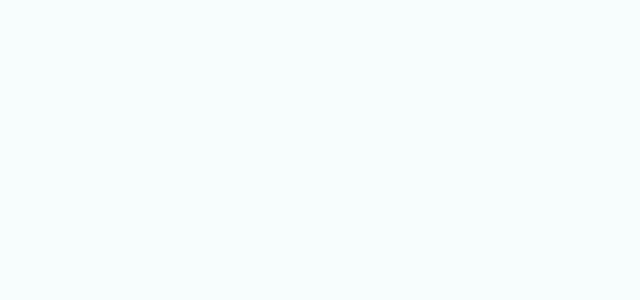
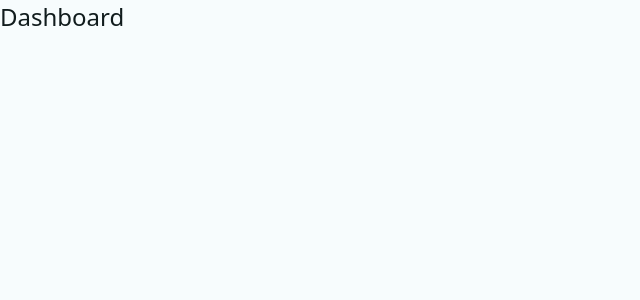
Before and after one commit to IsHakka/budget-app, a React (Vite) app: page / in a window 1280 px wide. Shown: the top 300 px of the page, without its empty margins (0-640 px from the left). Built offline with nearby package versions, Linux system fonts and the light colour scheme.

Commit message:
設定路徑，建立Dashboard

```diff
--- a/src/App.jsx
+++ b/src/App.jsx
@@ -1,8 +1,28 @@
+import { createBrowserRouter, RouterProvider } from "react-router-dom";
+import Dashboard, { dashboardLoader } from "./pages/Dashboard";
+import Error from "./pages/Error";
+
+const router = createBrowserRouter([
+  {
+    path: "/",
+    element: <Dashboard></Dashboard>,
+    loader: dashboardLoader
+  },
+  {
+    path: "*",
+    element: <Error></Error>
+  }
+]);
+
 
 function App() {
 
   return (
-    <div className="App"></div>
+    <div className="App">
+      <RouterProvider
+        router={router}
+      />
+    </div>
   )
 }
 
--- /dev/null
+++ b/src/pages/Dashboard.jsx
@@ -0,0 +1,23 @@
+import { useLoaderData } from "react-router-dom";
+import { fetchData } from "../untils/helpers";
+
+// 抓數據
+export function dashboardLoader() {
+    const userName = fetchData('userName')
+    return {
+        userName
+    }
+}
+
+const Dashboard = () => {
+    const { userName } = useLoaderData()
+
+    return (
+        <div>
+            <h1>{userName}</h1>
+            Dashboard
+        </div>
+    );
+};
+
+export default Dashboard;
--- /dev/null
+++ b/src/pages/Error.jsx
@@ -0,0 +1,10 @@
+
+const Error = () => {
+    return (
+        <div>
+            Error
+        </div>
+    );
+};
+
+export default Error;
--- /dev/null
+++ b/src/untils/helpers.jsx
@@ -0,0 +1,3 @@
+export const fetchData = (key) => {
+    return JSON.parse(localStorage.getItem(key))
+}
```
